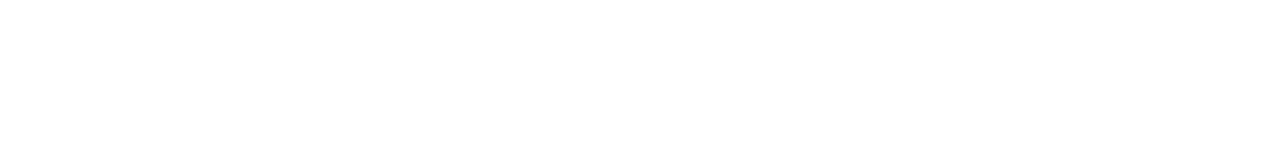
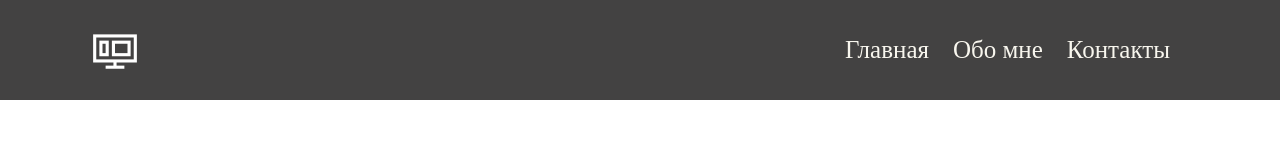
Before and after one commit to romantut1988/RTS-web-lesson-5, a plain HTML site: page index.html in a window 1280 px wide. Drawn offline with Linux system fonts and the light colour scheme.

Commit message:
lesson 5 end

```diff
--- a/index.html
+++ b/index.html
@@ -10,7 +10,16 @@
 </head>
 
 <body>
-
+    <div class="header">
+        <div class="container header-container">
+            <img class="logo" src="img/logo.png" alt="logo">
+            <div class="navigation">
+                <a class="link" href="#">Главная</a>
+                <a class="link" href="#about">Обо мне</a>
+                <a class="link" href="#contacts">Контакты</a>
+            </div>
+        </div>
+    </div>
 </body>
 
 </html>
--- a/style.css
+++ b/style.css
@@ -0,0 +1,26 @@
+* {
+    margin: 0;
+}
+
+.header {
+    background-color: #434242;
+}
+
+.container {
+    margin: auto;
+    max-width: 1100px;
+}
+
+.header-container {
+    height: 100px;
+    display: flex;
+    justify-content: space-between;
+    align-items: center;
+}
+
+.link {
+    color: #f8f6ee;
+    font-size: 25px;
+    text-decoration: none;
+    margin-right: 20px;
+}
```
Also changed, not shown: img/logo.png (added).
